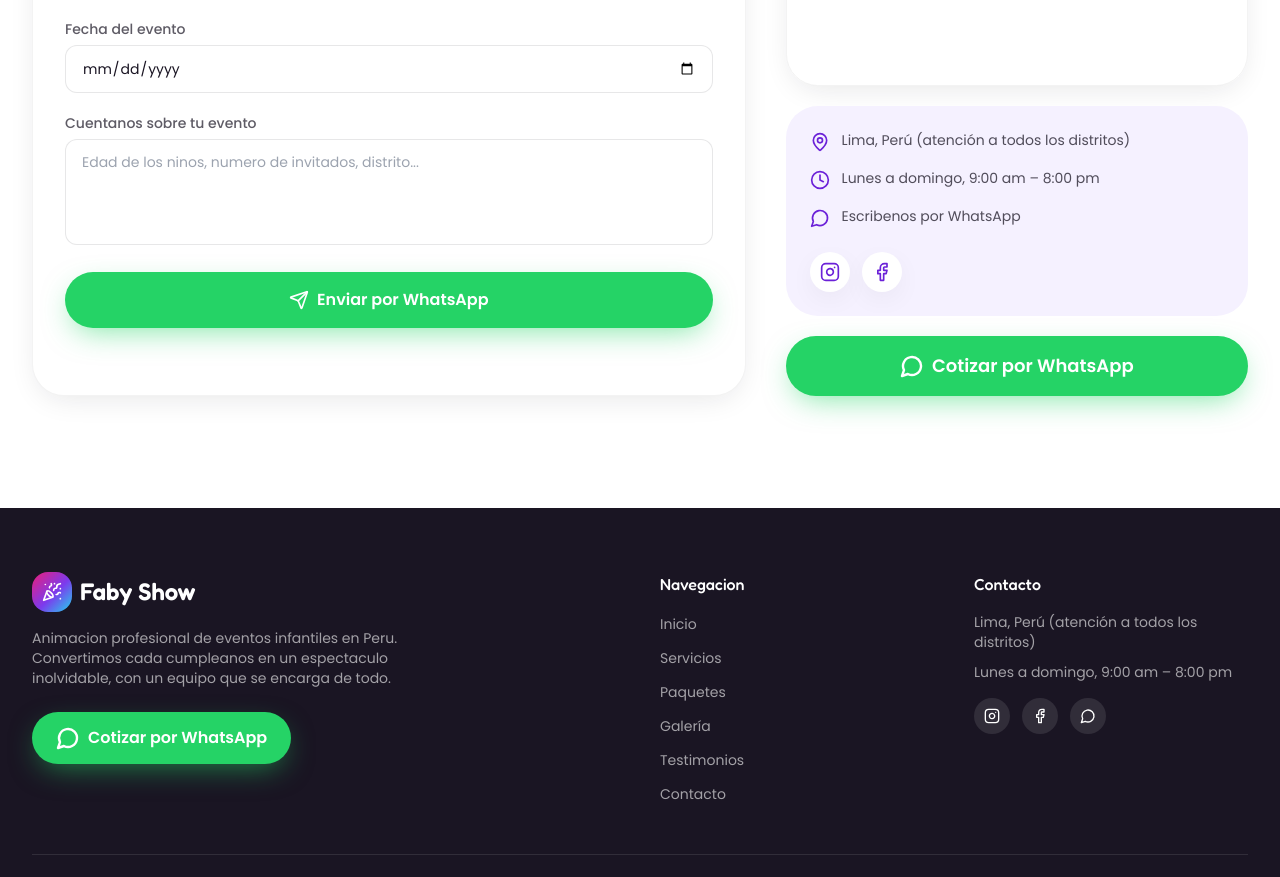
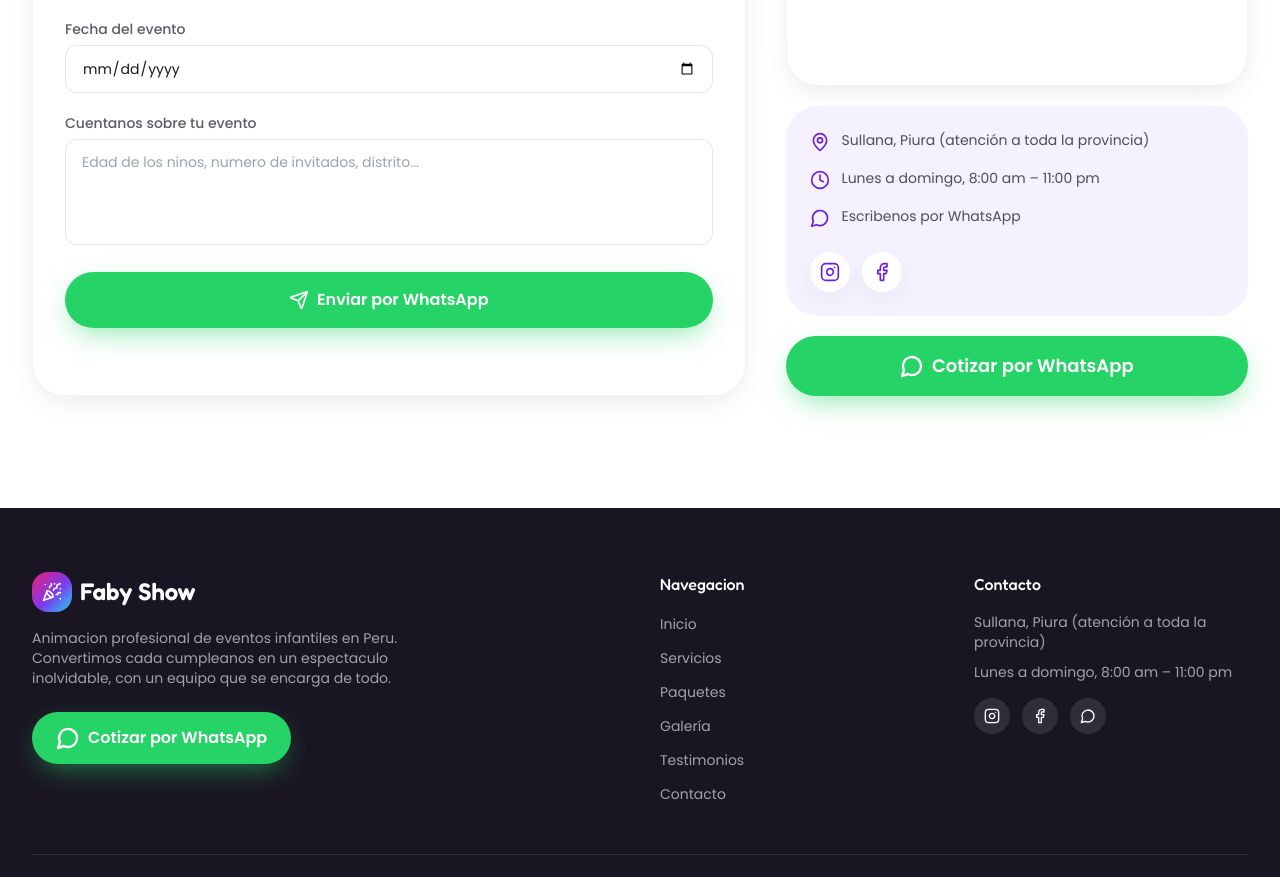
Before and after one commit to edumoranpena-maker/FabyShowWeb, a React (Vite) app: page / in a window 1280 px wide. Shown: the part 7009-7886 px from the top of the page. Built offline with nearby package versions, Linux system fonts and the light colour scheme; grey boxes are pictures that could not be loaded.

Commit message:
Number ws

```diff
--- a/src/data/content.js
+++ b/src/data/content.js
@@ -4,7 +4,7 @@
 // por fotos y videos reales de tus eventos antes de publicar.
 // ============================================================
 
-export const WHATSAPP_NUMBER = '51999999999' // TODO: reemplazar por el número real (formato 51 + 9 dígitos)
+export const WHATSAPP_NUMBER = '51931230749'
 
 export const whatsappLink = (mensaje) =>
   `https://wa.me/${WHATSAPP_NUMBER}?text=${encodeURIComponent(mensaje)}`
@@ -144,10 +144,8 @@ export const FAQS = [
 ]
 
 export const CONTACTO = {
-  direccion: 'Lima, Perú (atención a todos los distritos)',
-  horario: 'Lunes a domingo, 9:00 am – 8:00 pm',
+  direccion: 'Sullana, Piura (atención a toda la provincia)',
+  horario: 'Lunes a domingo, 8:00 am – 11:00 pm',
   instagram: 'https://instagram.com/fabyshow',
-  facebook: 'https://facebook.com/fabyshow',
   tiktok: 'https://tiktok.com/@fabyshow',
-  mapsEmbed: 'https://www.google.com/maps/embed?pb=!1m18!1m12!1m3!1d31347.489!2d-77.0428!3d-12.0464!2m3!1f0!2f0!3f0!3m2!1i1024!2i768!4f13.1!3m3!1m2!1s0x0%3A0x0!2zMTLCsDAyJzQ2LjQiUyA3N8KwMDInMzQuMSJX!5e0!3m2!1ses!2spe!4v1234567890',
 }
```
